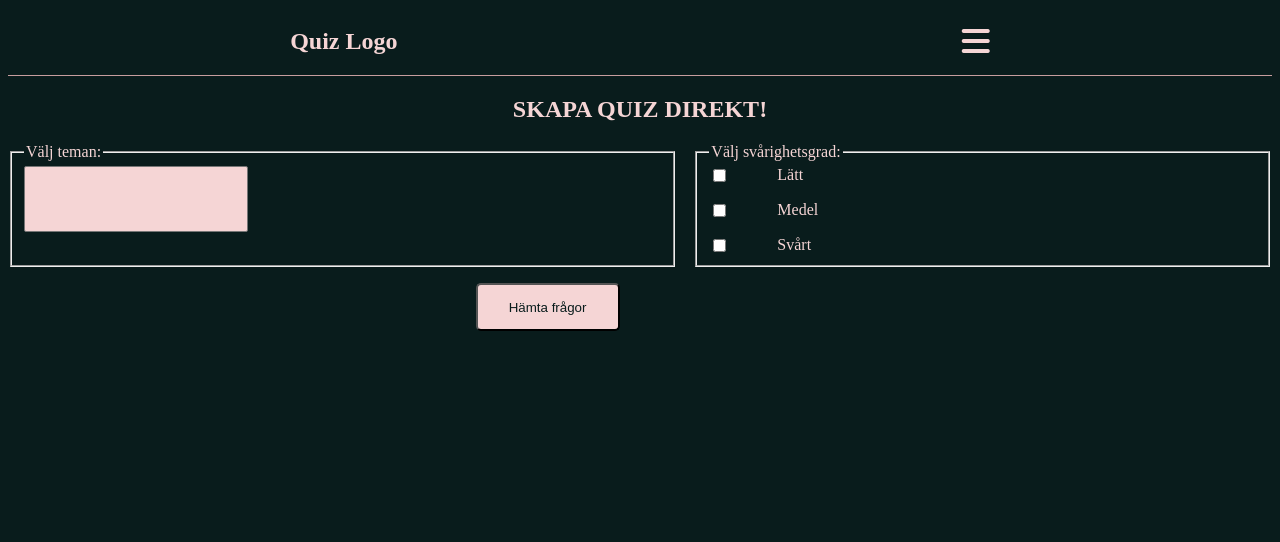
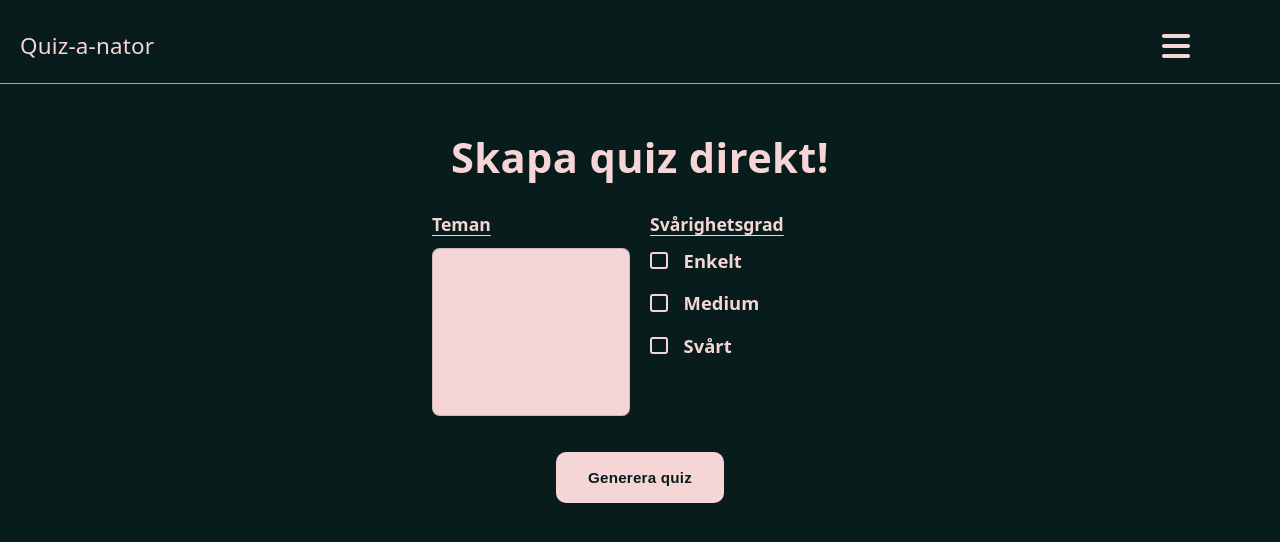
Before and after one commit to mikael-johnsson/quiz-frontend, a website built with Vite: page index.html in a window 1280 px wide. Built offline with nearby package versions, Linux system fonts and the light colour scheme; no server answers.

Commit message:
add landing page html and partials to style it, add .env file

```diff
--- a/index.html
+++ b/index.html
@@ -1,59 +1,98 @@
 <!doctype html>
-<html lang="en">
+<html lang="sv">
   <head>
     <meta charset="UTF-8" />
     <link rel="icon" type="image/svg+xml" href="/vite.svg" />
     <meta name="viewport" content="width=device-width, initial-scale=1.0" />
     <script type="module" src="/src/main.ts" defer></script>
-    <title>quiz-frontend</title>
+    <title>Quiz-a-nator</title>
   </head>
   <body>
-    <header>
-      <div>
-        <h2>Quiz Logo</h2>
-      </div>
-      <div>
-        <i class="fa-sharp-duotone fa-solid fa-bars" id="hamburgerButton"></i>
-        <nav id="hamburgerMenu" class="headerHidden">
-          <ul>
-            <li>HEM</li>
-            <li>PROFIL</li>
-            <li>SKAPA FRÅGA</li>
-            <li>OM</li>
-            <li>LOGGA IN / REGISTRERA DIG</li>
-          </ul>
-        </nav>
-      </div>
+    <header class="app-header">
+      <h2 class="app-header__title">Quiz-a-nator</h2>
+
+      <button
+        id="hamburgerButton"
+        class="app-header__menuButton"
+        type="button"
+        aria-label="Öppna meny"
+      >
+        <i class="fa-solid fa-bars" aria-hidden="true"></i>
+      </button>
+
+      <nav id="hamburgerMenu" class="app-header__menu headerHidden">
+        <ul class="app-header__menuList">
+          <li><a href="#">HEM</a></li>
+          <li><a href="#">PROFIL</a></li>
+          <li><a href="#">SKAPA FRÅGA</a></li>
+          <li><a href="#">OM</a></li>
+          <li><a href="#">LOGGA IN / REGISTRERA DIG</a></li>
+        </ul>
+      </nav>
     </header>
     <main id="main">
       <!-- LANDING PAGE SECTION -->
-      <section id="landing-section">
-        <h1>SKAPA QUIZ DIREKT!</h1>
-        <form id="search-form">
-          <fieldset id="themes-fieldset">
-            <legend>Välj teman:</legend>
+      <section id="landing-section" class="landing">
+        <h1 class="landing__headline">Skapa quiz direkt!</h1>
+
+        <form id="search-form" class="quizForm">
+          <div class="quizForm__col">
+            <h3 class="quizForm__label">Teman</h3>
             <select name="themes" id="themes-dropdown" multiple></select>
-          </fieldset>
-          <fieldset id="difficulty-fieldset">
-            <legend>Välj svårighetsgrad:</legend>
-            <div class="input-container">
-              <input type="checkbox" value="easy" name="difficulty" />
-              <label for="easy">Lätt</label>
+          </div>
+
+          <div class="quizForm__col">
+            <h3 class="quizForm__label">Svårighetsgrad</h3>
+
+            <div class="quizForm__checks">
+              <label class="check">
+                <input
+                  id="easy"
+                  class="check__input"
+                  type="checkbox"
+                  value="easy"
+                  name="difficulty"
+                />
+                <span class="check__box" aria-hidden="true"></span>
+                <span class="check__text">Enkelt</span>
+              </label>
+
+              <label class="check">
+                <input
+                  id="medium"
+                  class="check__input"
+                  type="checkbox"
+                  value="medium"
+                  name="difficulty"
+                />
+                <span class="check__box" aria-hidden="true"></span>
+                <span class="check__text">Medium</span>
+              </label>
+
+              <label class="check">
+                <input
+                  id="hard"
+                  class="check__input"
+                  type="checkbox"
+                  value="hard"
+                  name="difficulty"
+                />
+                <span class="check__box" aria-hidden="true"></span>
+                <span class="check__text">Svårt</span>
+              </label>
             </div>
-            <div class="input-container">
-              <input type="checkbox" value="medium" name="difficulty" />
-              <label for="medium">Medel</label>
-            </div>
-            <div class="input-container">
-              <input type="checkbox" value="hard" name="difficulty" />
-              <label for="hard">Svårt</label>
-            </div>
-          </fieldset>
-          <button id="fetch-button">Hämta frågor</button>
+          </div>
+
+          <button id="fetch-button" class="quizForm__submit" type="submit">
+            Generera quiz
+          </button>
         </form>
+
         <div id="message-container"></div>
         <div id="questionsContainer"></div>
       </section>
+
+
     </main>
 
     <!-- Font Awesome Link -->
--- a/package.json
+++ b/package.json
@@ -9,8 +9,12 @@
     "preview": "vite preview"
   },
   "devDependencies": {
+    "@types/node": "^25.2.3",
     "sass-embedded": "^1.93.3",
     "typescript": "~5.9.3",
     "vite": "^7.2.4"
+  },
+  "dependencies": {
+    "dotenv": "^17.3.1"
   }
 }
--- /dev/null
+++ b/src/scss/_base.scss
@@ -0,0 +1,49 @@
+@use "variables" as v;
+
+*,
+*::before,
+*::after {
+  box-sizing: border-box;
+}
+
+html,
+body {
+  height: 100%;
+}
+
+body {
+  margin: 0;
+  color: v.$prim-text-color;
+  background-color: v.$prim-bg-color;
+  font-family:
+    system-ui,
+    -apple-system,
+    BlinkMacSystemFont,
+    "Segoe UI",
+    Roboto,
+    Arial,
+    "Noto Sans",
+    "Apple Color Emoji",
+    "Segoe UI Emoji";
+}
+
+main {
+  padding: 1.25rem 1.25rem 3rem;
+}
+
+h1,
+h2,
+h3,
+p {
+  margin: 0;
+}
+
+ul {
+  margin: 0;
+  padding: 0;
+}
+
+a {
+  color: inherit;
+  text-decoration: none;
+}
--- a/src/scss/_components.scss
+++ b/src/scss/_components.scss
@@ -1,8 +1,14 @@
 @use "variables" as v;
+
 button {
-  width: 9rem;
-  height: 3rem;
+  width: 10.5rem;
+  height: 3.2rem;
   background-color: v.$prim-text-color;
   color: v.$prim-bg-color;
-  border-radius: 5px;
+  border-radius: 10px;
+  border: 0;
+  font-weight: 600;
+  font-size: 0.95rem;
+  letter-spacing: 0.2px;
+  cursor: pointer;
 }
--- a/src/scss/_forms.scss
+++ b/src/scss/_forms.scss
@@ -1,15 +1,18 @@
 @use "variables" as v;
 
 select {
-  width: 14rem;
-  padding: 0 1rem;
+  width: 100%;
+  min-width: 9.5rem;
+  height: 10.5rem;
+  padding: 0.6rem 0.75rem;
+  border-radius: 8px;
+  border: 0;
+  outline: none;
+  background-color: v.$prim-text-color;
+  color: v.$prim-bg-color;
+  box-shadow: inset 0 0 0 1px rgba(v.$prim-bg-color, 0.15);
 
   option:checked {
     background-color: v.$accent;
   }
 }
-
-#themes-dropdown {
-  background-color: v.$prim-text-color;
-  color: v.$prim-bg-color;
-}
--- a/src/scss/_header.scss
+++ b/src/scss/_header.scss
@@ -1,29 +1,57 @@
 @use "variables" as v;
 
 // HEADER
-header {
+header.app-header {
   display: flex;
+  align-items: center;
   justify-content: space-between;
+  padding: 1.25rem 1.25rem 0.75rem;
   border-bottom: 1px solid v.$accent;
-  i {
-    font-size: 2rem;
+  position: relative;
+
+  .app-header__title {
+    font-size: 1.4rem;
+    font-weight: 500;
+    letter-spacing: 0.2px;
   }
-  div {
-    margin: auto auto;
+
+  .app-header__menuButton {
+    background: transparent;
+    border: 0;
+    padding: 0.25rem 0.25rem;
+    color: v.$prim-text-color;
+    cursor: pointer;
+    line-height: 1;
+
+    i {
+      font-size: 2rem;
+    }
   }
-  nav {
+
+  .app-header__menu {
     padding: 1rem;
     position: absolute;
-    right: 0;
+    top: calc(100% + 0.5rem);
+    right: 1.25rem;
     background-color: v.$sec-bg-color;
-    opacity: 0.85; // random number
-    ul {
+    border: 1px solid rgba(v.$accent, 0.6);
+    border-radius: 10px;
+    opacity: 0.92;
+    min-width: 14rem;
+
+    .app-header__menuList {
       list-style-type: none;
       text-align: left;
       padding: 0;
       display: flex;
       flex-direction: column;
-      gap: 1rem;
+      gap: 0.9rem;
+
+      a {
+        display: block;
+        font-size: 0.95rem;
+        letter-spacing: 0.3px;
+      }
     }
   }
 
@@ -31,35 +59,3 @@ header {
     display: none !important;
   }
 }
-
-// MAIN
-h1 {
-  text-align: center;
-}
-
-main {
-  form {
-    display: grid;
-    grid-template-areas:
-      "a a a b b b"
-      ". . c c . .";
-    gap: 1rem;
-    #themes-fieldset {
-      grid-area: a;
-    }
-    #difficulty-fieldset {
-      grid-area: b;
-      display: flex;
-      flex-direction: column;
-      gap: 1rem;
-
-      div {
-        display: flex;
-        gap: 3rem;
-      }
-    }
-    #fetch-button {
-      grid-area: c;
-    }
-  }
-}
--- /dev/null
+++ b/src/scss/_landing.scss
@@ -0,0 +1,87 @@
+@use "variables" as v;
+
+.landing {
+  margin-top: 2rem;
+}
+
+.landing__headline {
+  text-align: center;
+  font-size: 2.6rem;
+  line-height: 1.05;
+  font-weight: 600;
+  letter-spacing: 0.4px;
+  margin-bottom: 2rem;
+}
+
+.quizForm {
+  display: grid;
+  grid-template-columns: 1fr 1fr;
+  gap: 1.25rem;
+  align-items: start;
+  max-width: 26rem;
+  margin: 0 auto;
+}
+
+.quizForm__label {
+  font-size: 1.1rem;
+  font-weight: 600;
+  text-decoration: underline;
+  text-underline-offset: 4px;
+  margin-bottom: 0.75rem;
+}
+
+.quizForm__checks {
+  display: grid;
+  gap: 1.1rem;
+  margin-top: 0.25rem;
+}
+
+.quizForm__submit {
+  grid-column: 1 / -1;
+  justify-self: center;
+  margin-top: 1rem;
+}
+
+// Custom checkbox
+.check {
+  display: inline-flex;
+  align-items: center;
+  gap: 1rem;
+  cursor: pointer;
+  user-select: none;
+  font-size: 1.15rem;
+  font-weight: 600;
+}
+
+.check__input {
+  position: absolute;
+  opacity: 0;
+  pointer-events: none;
+}
+
+.check__box {
+  width: 1.1rem;
+  height: 1.1rem;
+  border: 2px solid v.$prim-text-color;
+  border-radius: 3px;
+  display: inline-block;
+  background: transparent;
+  position: relative;
+}
+
+.check__input:focus-visible + .check__box {
+  outline: 3px solid rgba(v.$accent, 0.6);
+  outline-offset: 3px;
+}
+
+.check__input:checked + .check__box {
+  background: v.$prim-text-color;
+  border-color: v.$prim-text-color;
+}
+
+// Containers used by scripts
+#message-container,
+#questionsContainer {
+  max-width: 32rem;
+  margin: 1.5rem auto 0;
+}
--- a/src/scss/main.scss
+++ b/src/scss/main.scss
@@ -1,12 +1,7 @@
+@use "variables" as v;
+@use "base";
+@use "header";
 @use "forms";
-@use "header";
 @use "components";
+@use "landing";
 @use "questions";
-@use "variables" as v;
-
-html,
-body {
-  box-sizing: border-box;
-  color: v.$prim-text-color;
-  background-color: v.$prim-bg-color;
-}
--- a/src/utils/formUtils.ts
+++ b/src/utils/formUtils.ts
@@ -1,11 +1,12 @@
+import { config } from "dotenv";
 import { getQuestions } from "../services/questionService";
 import { checkChosenDifficulty } from "./checkChosenDifficulties";
 import { checkChosenThemes } from "./checkChosenThemes";
 import { createSearchMsg, getThemeOptions } from "./HtmlUtils";
 
-//move these
-const BASE_URL = "http://quiz-backend-one-alpha.vercel.app/api/questions?";
-const DEV_URL = "http://localhost:3000/api/questions?";
+config();
+const BASE_URL = process.env.BASE_URL || "";
+const DEV_URL = process.env.DEV_URL || "";
 
 const searchForm = document.getElementById("search-form");
 
```
Also changed, not shown: src/main.ts (line endings or trailing spaces), 2 other files.
